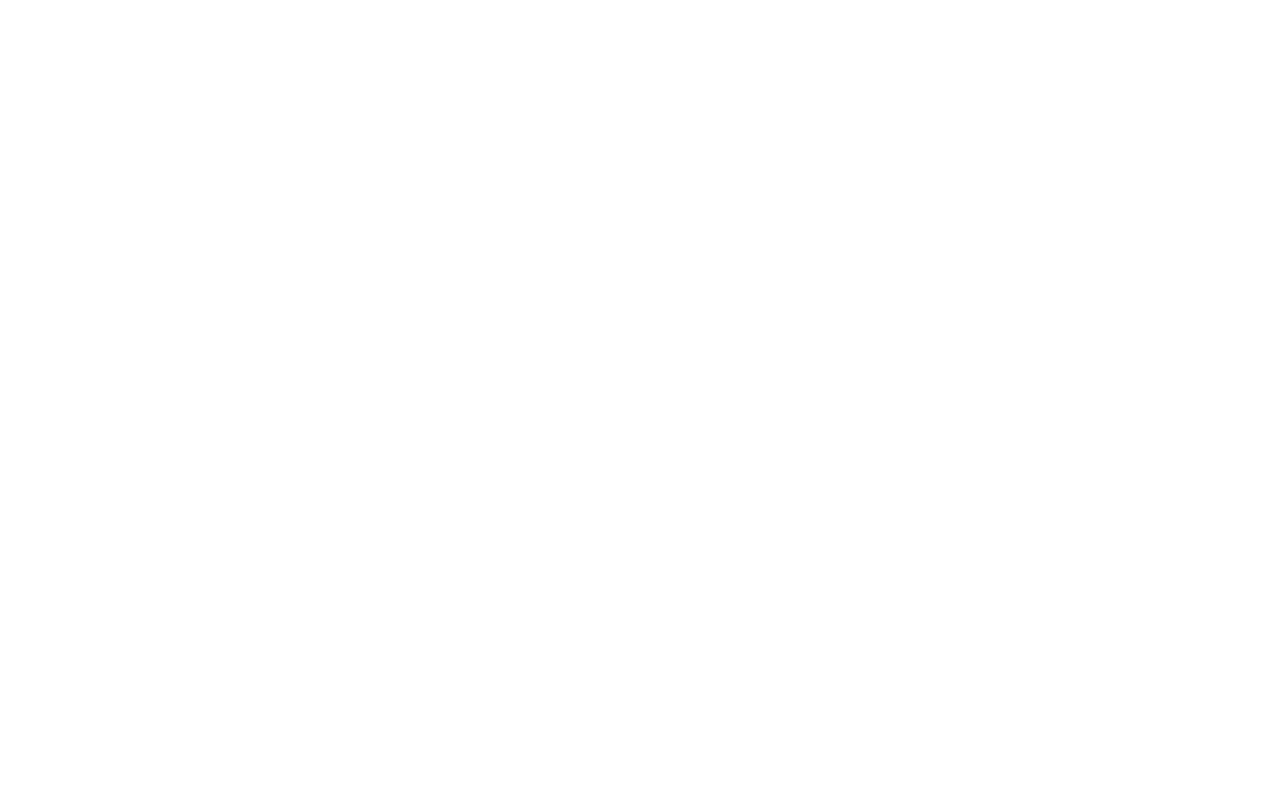
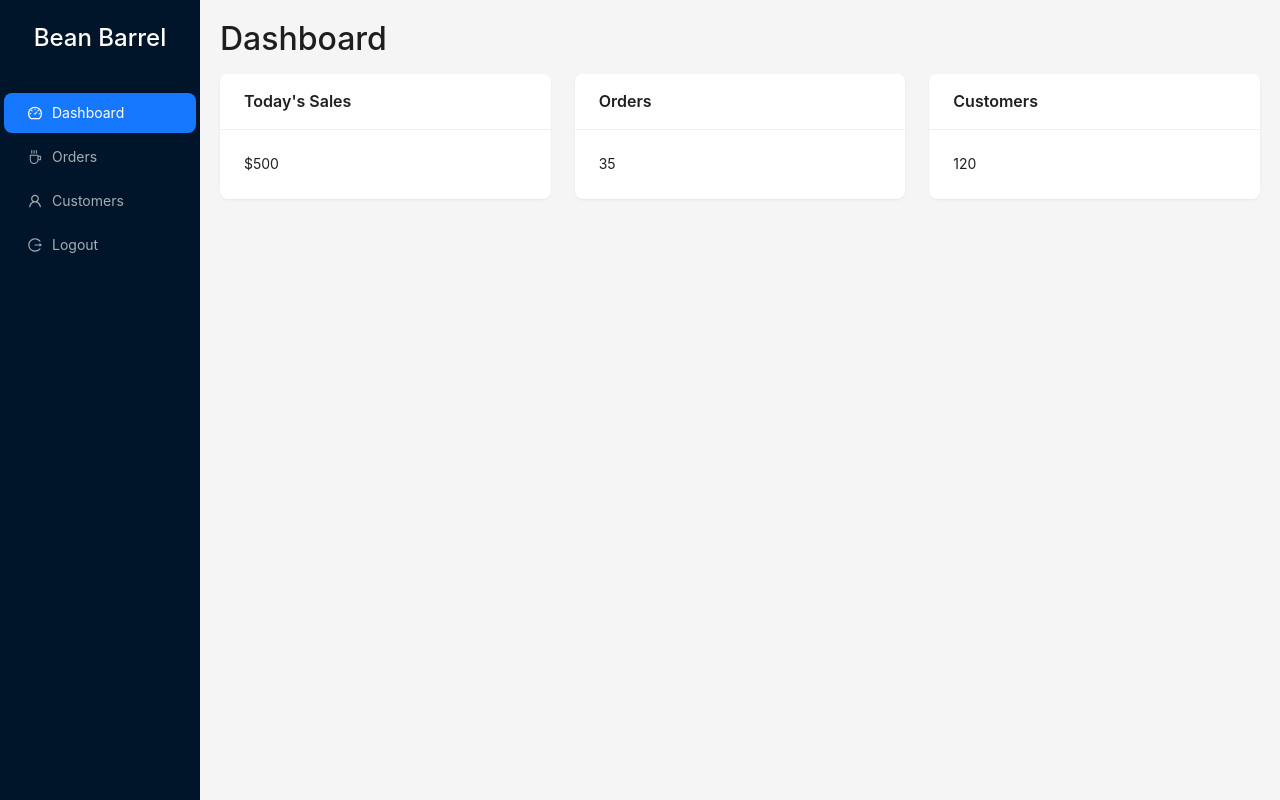
Before and after one commit to BeanBarrel/bean-barrel-web, a React (Create React App) app: page /dashboard in a window 1280 px wide. Before the commit this address had no page. Built offline with nearby package versions, Linux system fonts and the light colour scheme.

Commit message:
dashboard

```diff
--- a/package.json
+++ b/package.json
@@ -7,6 +7,7 @@
     "@testing-library/jest-dom": "^6.6.3",
     "@testing-library/react": "^16.3.0",
     "@testing-library/user-event": "^13.5.0",
+    "antd": "^5.26.5",
     "bootstrap": "^5.3.7",
     "react": "^19.1.0",
     "react-dom": "^19.1.0",
--- a/src/App.js
+++ b/src/App.js
@@ -6,13 +6,14 @@ import { BrowserRouter as Router, Routes, Route } from 'react-router-dom';
 
 import HomePage from './Pages/HomePage.jsx';
 import LoginPage from './Pages/LoginPage.jsx';
-
+import Dashboard from './Pages/DashboardPage.jsx';
 function App() {
   return (
     <Router>
       <Routes>
         <Route path="/" element={<HomePage />} />
          <Route path="/admin" element={<LoginPage />} />
+           <Route path="/dashboard" element={<Dashboard />} />
       </Routes>
     </Router>
   );
--- /dev/null
+++ b/src/Pages/DashboardPage.jsx
@@ -0,0 +1,64 @@
+import React from 'react';
+import { Layout, Menu, Card } from 'antd';
+import {
+  DashboardOutlined,
+  CoffeeOutlined,
+  UserOutlined,
+  LogoutOutlined,
+} from '@ant-design/icons';
+import 'bootstrap/dist/css/bootstrap.min.css';
+
+const { Sider, Content } = Layout;
+
+const DashboardPage = () => {
+  return (
+    <Layout style={{ minHeight: '100vh' }}>
+      {/* Sidebar */}
+      <Sider breakpoint="lg" collapsedWidth="0" style={{ background: '#001529' }}>
+        <div className="text-center text-white py-4">
+          <h4>Bean Barrel</h4>
+        </div>
+        <Menu theme="dark" mode="inline" defaultSelectedKeys={['dashboard']}>
+          <Menu.Item key="dashboard" icon={<DashboardOutlined />}>
+            Dashboard
+          </Menu.Item>
+          <Menu.Item key="orders" icon={<CoffeeOutlined />}>
+            Orders
+          </Menu.Item>
+          <Menu.Item key="customers" icon={<UserOutlined />}>
+            Customers
+          </Menu.Item>
+          <Menu.Item key="logout" icon={<LogoutOutlined />}>
+            Logout
+          </Menu.Item>
+        </Menu>
+      </Sider>
+
+      {/* Main Content */}
+      <Layout>
+        <Content style={{ margin: '20px' }}>
+          <h2>Dashboard</h2>
+          <div className="row">
+            <div className="col-md-4 mb-4">
+              <Card title="Today's Sales" bordered={false}>
+                $500
+              </Card>
+            </div>
+            <div className="col-md-4 mb-4">
+              <Card title="Orders" bordered={false}>
+                35
+              </Card>
+            </div>
+            <div className="col-md-4 mb-4">
+              <Card title="Customers" bordered={false}>
+                120
+              </Card>
+            </div>
+          </div>
+        </Content>
+      </Layout>
+    </Layout>
+  );
+};
+
+export default DashboardPage;
--- a/src/Pages/LoginPage.jsx
+++ b/src/Pages/LoginPage.jsx
@@ -1,6 +1,7 @@
 import React, { useState } from 'react';
-
+import { useNavigate } from 'react-router-dom';
 const LoginPage = () => {
+      const navigate = useNavigate();
   const [form, setForm] = useState({
     email: '',
     password: '',
@@ -16,7 +17,7 @@ const LoginPage = () => {
   const handleSubmit = (e) => {
     e.preventDefault();
     console.log('Login submitted:', form);
-    // Implement API call or authentication logic here
+    navigate('/dashboard');
   };
 
   return (
--- a/src/index.js
+++ b/src/index.js
@@ -3,6 +3,7 @@ import ReactDOM from 'react-dom/client';
 
 import App from './App';
 import 'bootstrap/dist/css/bootstrap.min.css';
+import 'antd/dist/reset.css'; // For Ant Design v5
 
 
 const root = ReactDOM.createRoot(document.getElementById('root'));
```
Also changed, not shown: 1 other file (tests, documents, lock files or other folders).
